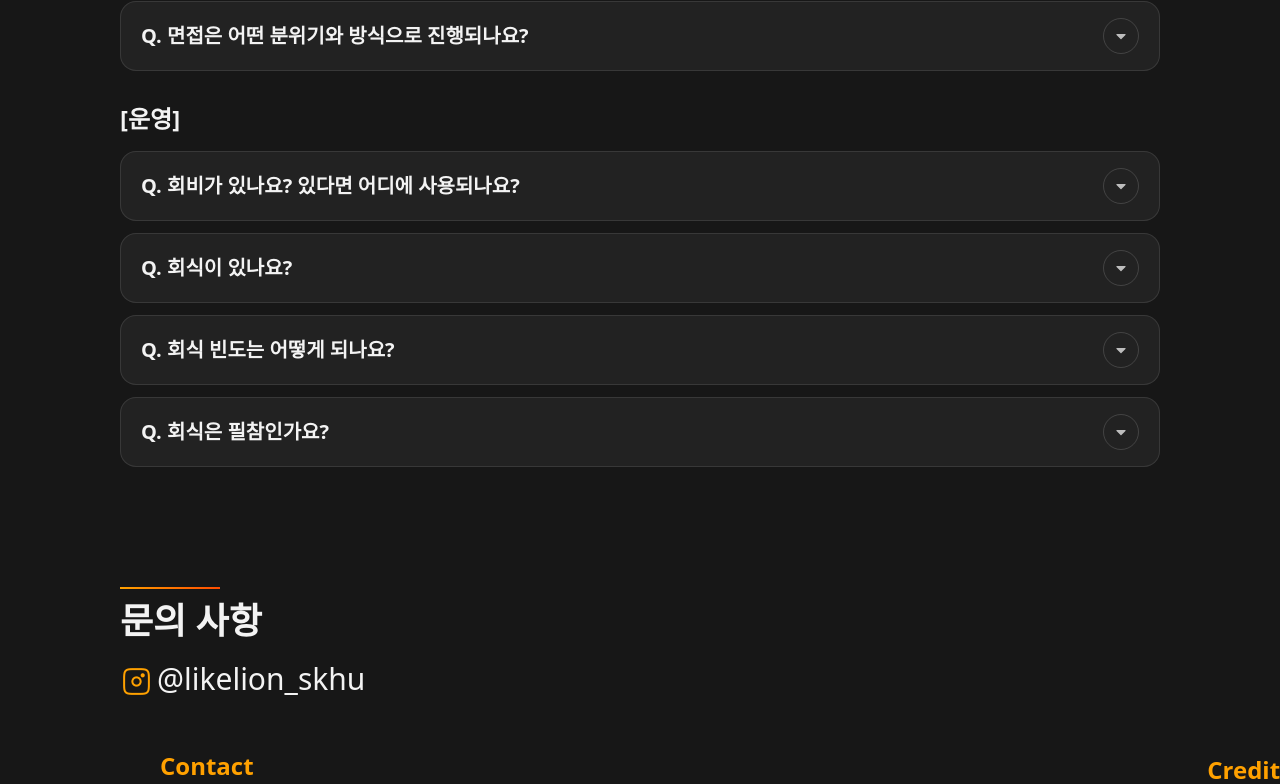
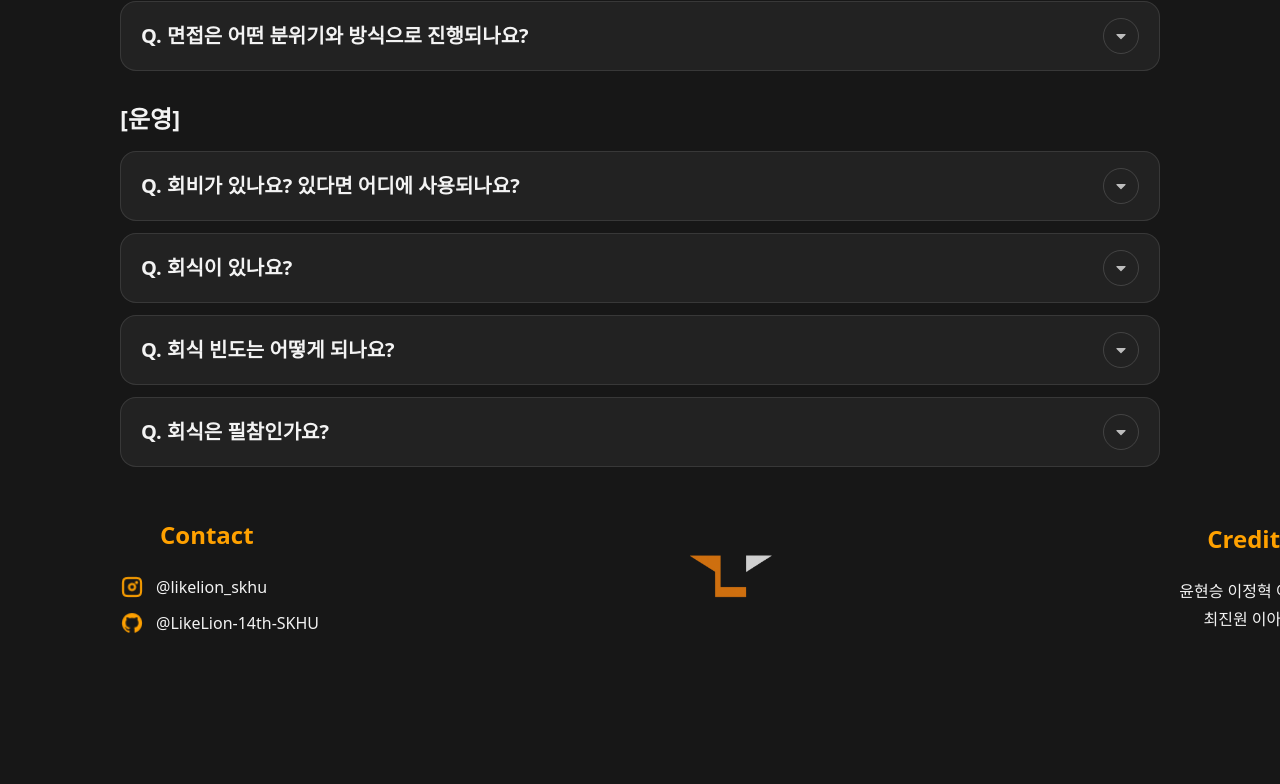
Before and after one commit to LikeLion-14th-SKHU/LikeLion-14th-Recruiting, a React (Vite) app: page /apply in a window 1280 px wide. Shown: the part 1984-2768 px from the top of the page. After the commit the page ends 2671 px from the top, so only its background shows below. Built offline with nearby package versions, Linux system fonts and the light colour scheme; a web font is replaced by a local one.

Commit message:
Refactor: Apply 페이지 문의사항 제거

```diff
--- a/src/pages/Apply.jsx
+++ b/src/pages/Apply.jsx
@@ -138,26 +138,6 @@ function Apply() {
       </div>
 
       <FaqSection faqSections={faqSections} />
-
-      <article className="pt-30">
-        <div className="mb-3 h-0.5 w-25 bg-gradient" />
-        <h3 className="text-2xl md:text-4xl font-semibold text-text-main">
-          문의 사항
-        </h3>
-        <div className="flex pt-5">
-          <img
-            className="size-8.25 mt-1"
-            src="../img/인스타로고.png"
-            alt="인스타 로고"
-          />
-          <a
-            className="pl-1 text-3xl"
-            href="https://www.instagram.com/likelion_skhu/"
-          >
-            @likelion_skhu
-          </a>
-        </div>
-      </article>
     </section>
   );
 }
```
